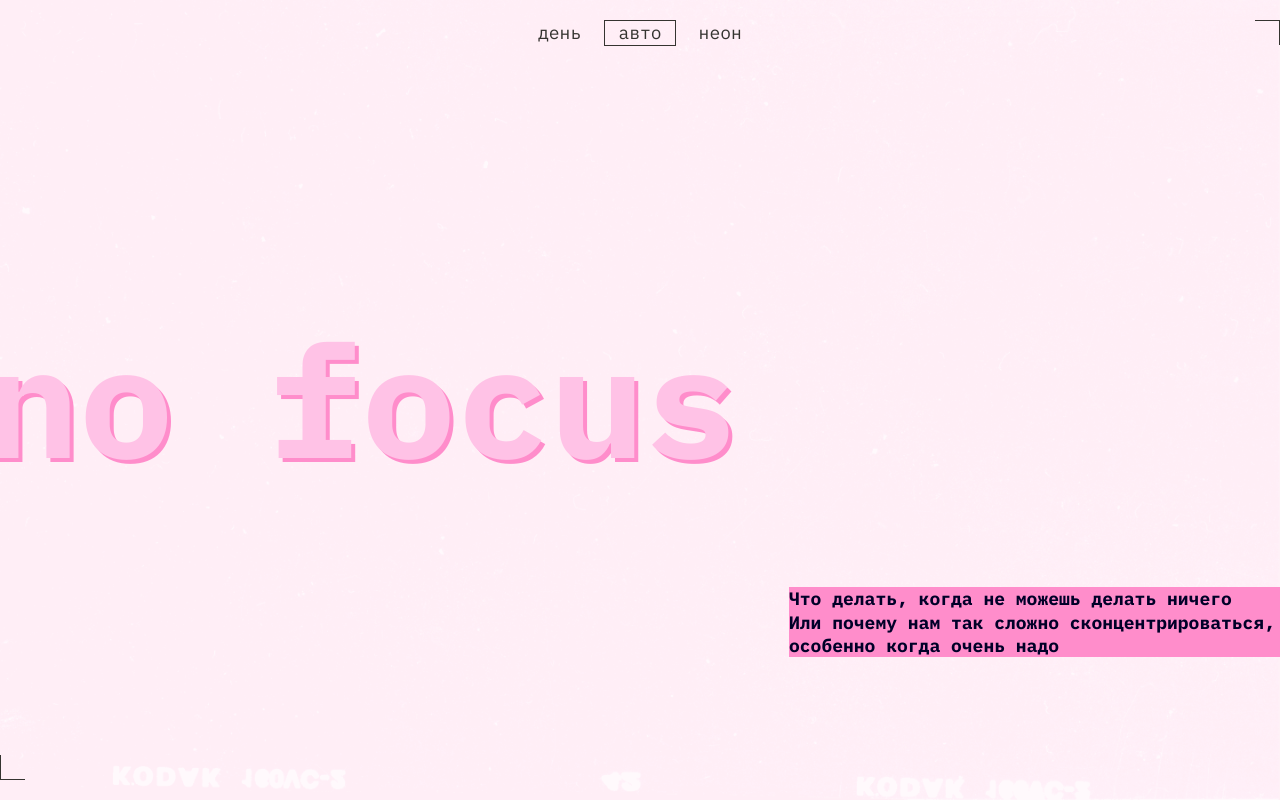
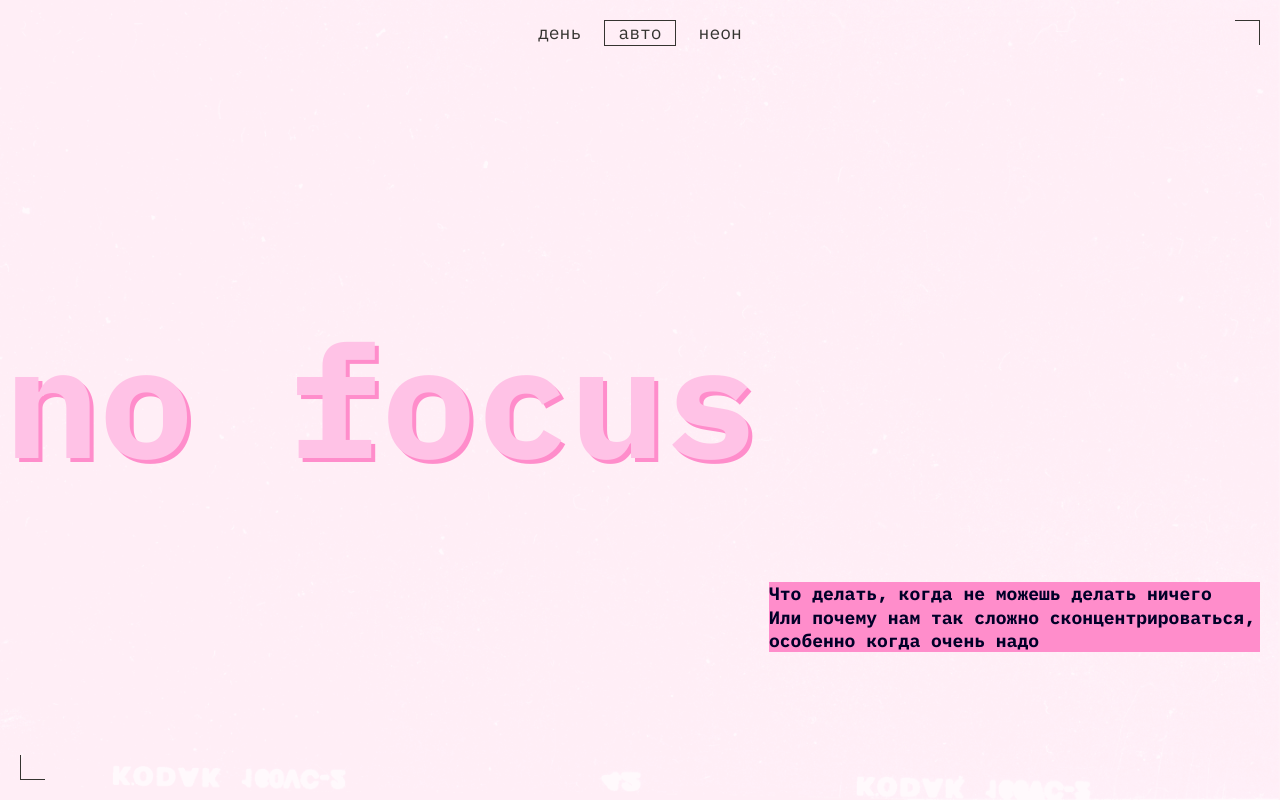
Before and after one commit to Dude18318/slozhno-sosredotochitsya, a website: page index.html in a window 1280 px wide. Shown: the top 800 px of the page. Drawn offline with Linux system fonts and the light colour scheme.

Commit message:
20 commit

```diff
--- a/styles/style.css
+++ b/styles/style.css
@@ -1,6 +1,8 @@
 /* Основные стили проекта. Это стили для темы, которую вы верстаете первой. */
 
-body {
+body
+{
+
   margin: 0 auto;
 }
 
@@ -12,7 +14,6 @@ body {
   background-repeat: no-repeat;
   background-size: cover;
   background-position: center;
-
   position: relative;
   display: grid;
   gap: var(--page-gap);
@@ -20,6 +21,7 @@ body {
   grid-template-areas: "header" "main" "footer";
   background-color: var(--background-color);
 }
+
 
 .header {
   display: grid;
@@ -29,7 +31,7 @@ body {
   inline-size: 100%;
   grid-area: header;
   position: relative;
-  padding: 10px 0px;
+  padding: var(--page-padding) var(--page-padding);
 }
 
 .decorated-zone {
@@ -38,7 +40,6 @@ body {
 
 .header__theme-menu {
   grid-area: menu;
-  padding: inherit;
   justify-self: center;
 }
 
@@ -69,7 +70,7 @@ body {
   margin-bottom: 10px;
 }
 
-@media (max-width: 767px) {
+@media(max-width:767px) {
  .header__topic {
    margin-bottom: 0px;
  }
@@ -142,6 +143,7 @@ body {
     "galery";
   gap: 80px;
   font-family: var(--main-font-family);
+  padding: 0 var(--page-padding);
 }
 
 @media (max-width: 767px) {
@@ -271,6 +273,7 @@ body {
 }
 
 @media (max-width: 375px) {
+
   .header__theme-menu {
     padding-block-start: 0px;
   }
@@ -395,6 +398,7 @@ body {
 .galery__pictureset {
   display: grid;
 }
+
 
 @media (min-width: 1024px) {
   .galery__pictureset {
@@ -542,6 +546,7 @@ body {
   display: flex;
   justify-content: center;
   align-items: center;
+  padding: var(--page-padding) var(--page-padding)
 }
 
 .footer_title {
@@ -556,6 +561,7 @@ body {
 
 .header__theme-menu-button:hover {
   border: 1px solid var(--menu-button-color);
+
 }
 
 .header__theme-menu-button:focus {
@@ -572,8 +578,8 @@ body {
 .decorated-zone::after {
   position: absolute;
   content: "";
-  top: var(--decorative-position-top-bottom);
-  right: 0px;
+  top: var(--page-padding);
+  right:var(--page-padding);
   inline-size: 25px;
   block-size: 25px;
   background-color: transparent;
@@ -584,8 +590,8 @@ body {
 .decorated-zone::before {
   content: "";
   position: absolute;
-  bottom: var(--decorative-position-top-bottom);
-  left: var(--decorative-position-sides);
+  bottom: var(--page-padding);
+  left: var(--page-padding);
   inline-size: 25px;
   block-size: 25px;
   background-color: transparent;
--- a/styles/variables.css
+++ b/styles/variables.css
@@ -11,7 +11,6 @@
   --cover-image: url("../images/cover-image-dark.png");
   --header-article-text-color: #000028;
   --theme-background-image: ;
-  --page-padding: 0px 20px;
   --decorative-position-sides: 20px;
   --decorative-position-top-bottom: 20px;
   --main-line-height: 23.4px;
@@ -25,6 +24,7 @@
 
 @media (min-width: 1024px) {
   :root {
+    --page-padding:20px;
     --page-width: 1024px;
     --header-height: 728px;
     --title-font: 157px;
```
Lines whose indentation alone changed are shown as unchanged.
